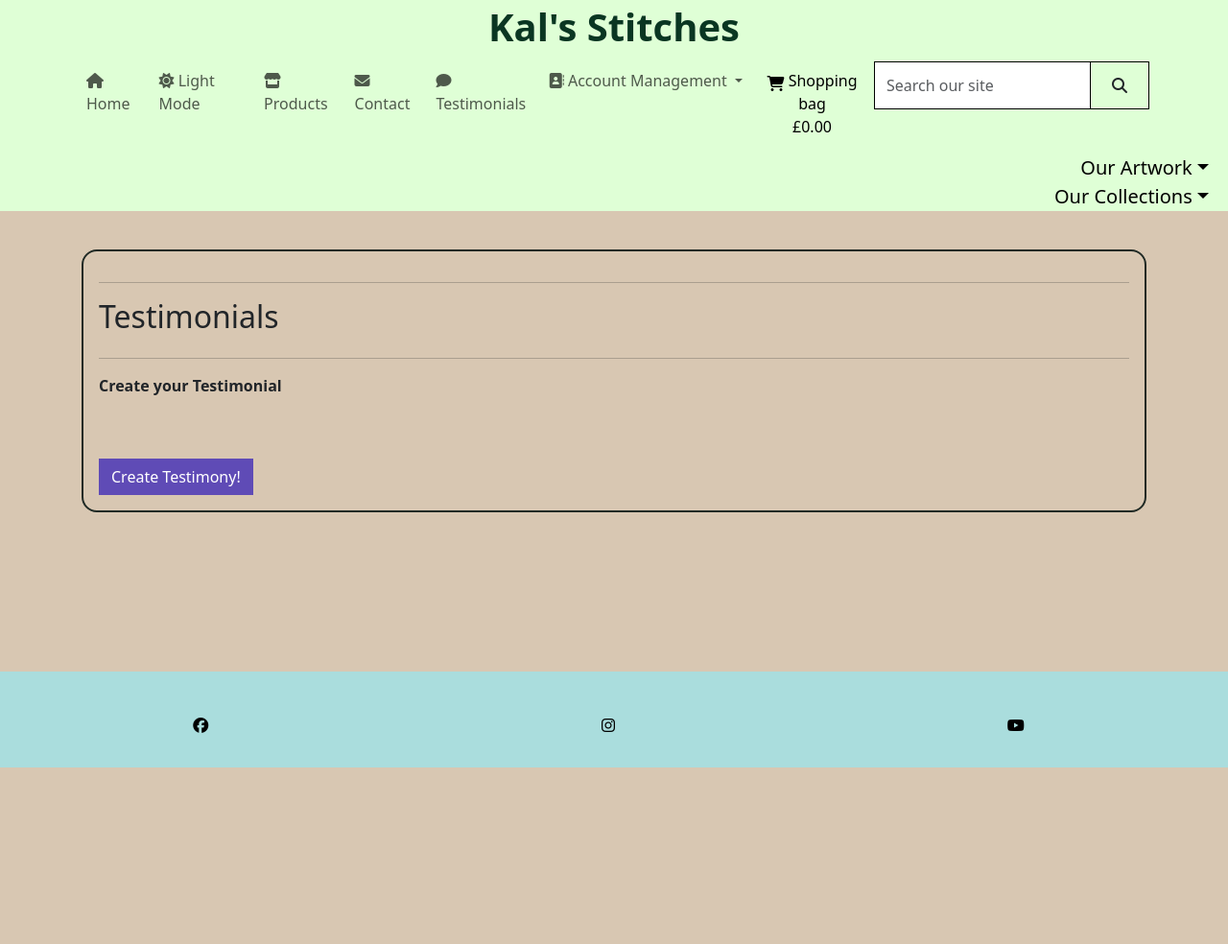
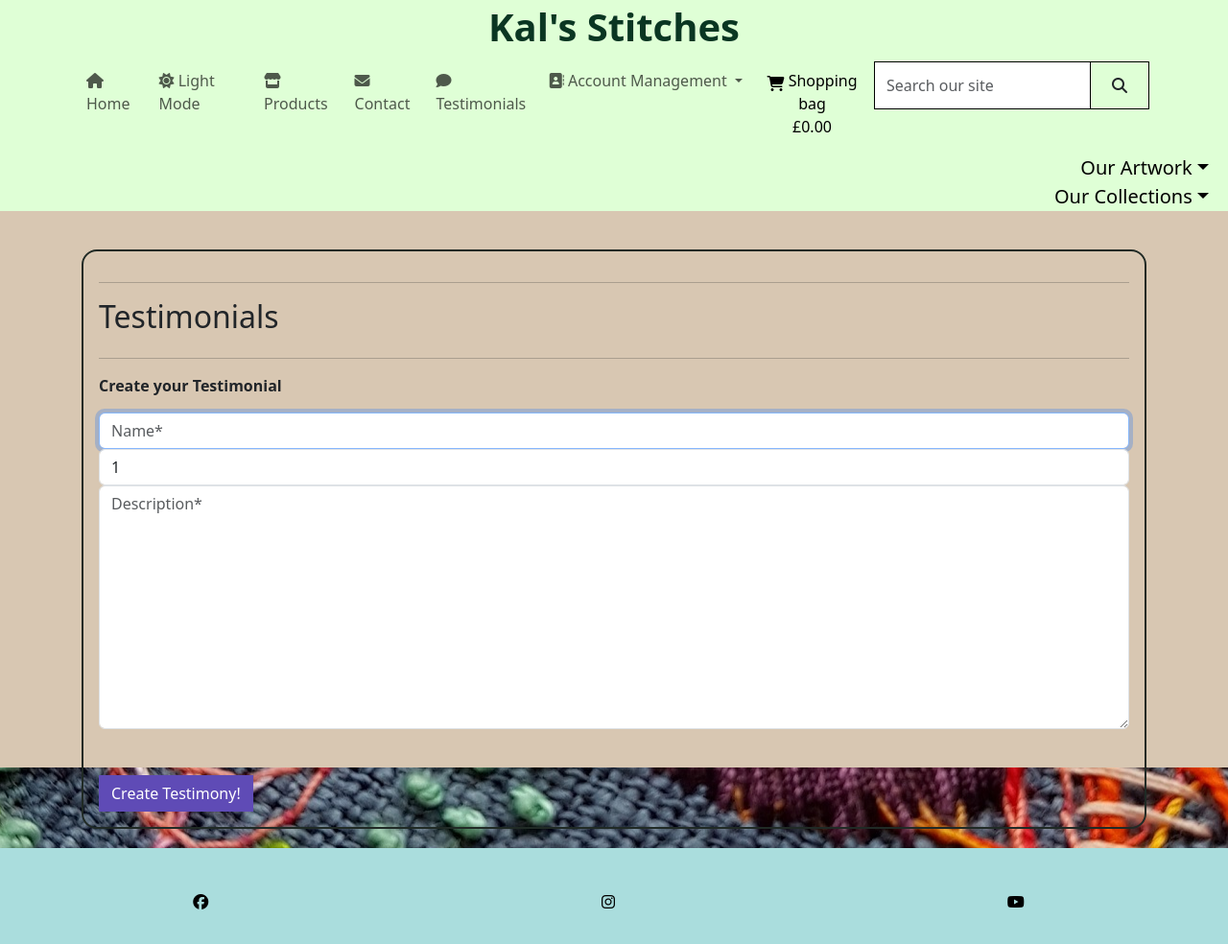
Before and after one commit to ccornfield/kals_stitches, a Django app: page /testimonials/add/ in a window 1280 px wide. Shown: the whole page at 96% size. Before the commit the page ends 800 px from the top, so only its background shows below. Run offline with Django 3.2, Linux system fonts and the light colour scheme; a user stored in the database is signed in; some libraries are stand-ins or nearby versions.

Commit message:
Updt: Testimonials app now uses a different method to show it's crispy forms.

```diff
--- a/testimonials/forms.py
+++ b/testimonials/forms.py
@@ -13,7 +13,7 @@
 class TestimonyForm(forms.ModelForm):
     class Meta:
         model = Testimonies
-        exclude = ('date', 'creator',)
+        fields = ('name', 'rating', 'description',)
 
     rating = forms.ChoiceField(choices=RATINGS_CHOICES)
 
--- a/testimonials/templates/testimonials/add_testimony.html
+++ b/testimonials/templates/testimonials/add_testimony.html
@@ -22,9 +22,9 @@
                 <strong>Create your Testimonial</strong>
                 <form class="mt-3" action="{% url 'add_testimonials' %}" method="POST" id="testimony-form">
                     {% csrf_token %}
-                        {% for field in form %}
-                            {{ field | as_crispy_field }}
-                        {% endfor %}
+                    {{ testimony_form.name | as_crispy_field }}
+                    {{ testimony_form.rating | as_crispy_field }}
+                    {{ testimony_form.description | as_crispy_field }}
                     <button class="btn btn-primary btn-outline-black rounded-0 mt-5 float-right">Create Testimony!</button>
                 </form>
             </div>
--- a/testimonials/views.py
+++ b/testimonials/views.py
@@ -23,7 +23,12 @@
     """ A view to let users create testimonies"""
 
     if request.method == "POST":
-        testimony_form = TestimonyForm(request.POST)
+        form_data = {
+            'name': request.POST['name'],
+            'rating': request.POST['rating'],
+            'description': request.POST['description'],
+        }
+        testimony_form = TestimonyForm(form_data)
         if testimony_form.is_valid:
             testimony_form.instance.creator = request.user
             testimony_form.save()
```
Also changed, not shown: db.sqlite3.
